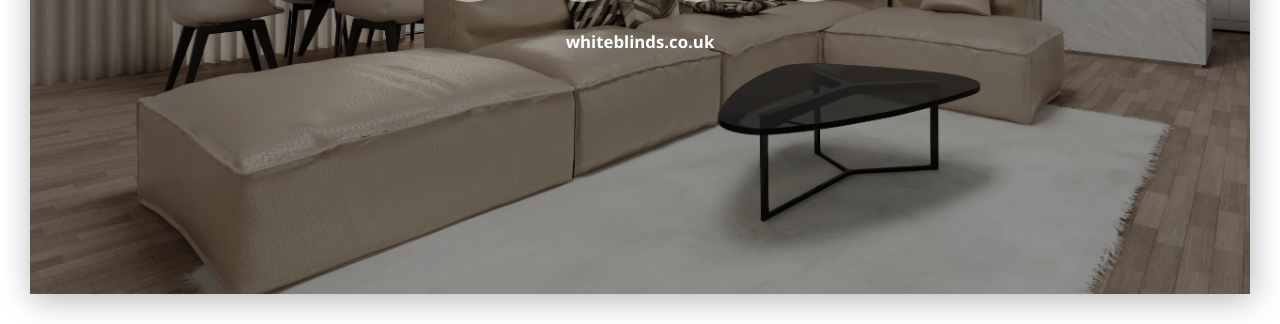
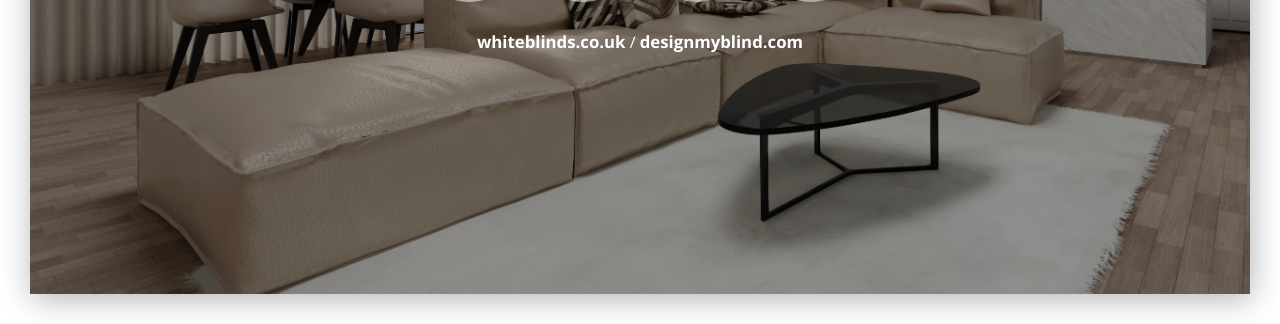
Before and after one commit to whiteblinds/whiteblinds.github.io, a plain HTML site: page index.html in a window 1280 px wide. Shown: the part 476-800 px from the top of the page. Drawn offline with nearby package versions, Linux system fonts and the light colour scheme.

Commit message:
Added dmb link

```diff
--- a/index.html
+++ b/index.html
@@ -39,7 +39,7 @@
 
 					<div id="normal-countdown" data-date="2021/05/01"></div>
 					</a>
-					<a href="/"><p class="desc font-white" style="font-weight: bold;">whiteblinds.co.uk</p></a>
+					<a href="/"><p class="desc font-white" style="font-weight: bold;">whiteblinds.co.uk</p></a> / <a href="https://designmyblind.com"><p class="desc font-white" style="font-weight: bold;">designmyblind.com</p></a>
 
 				</div><!-- display-table -->
 			</div><!-- display-table-cell -->
```
